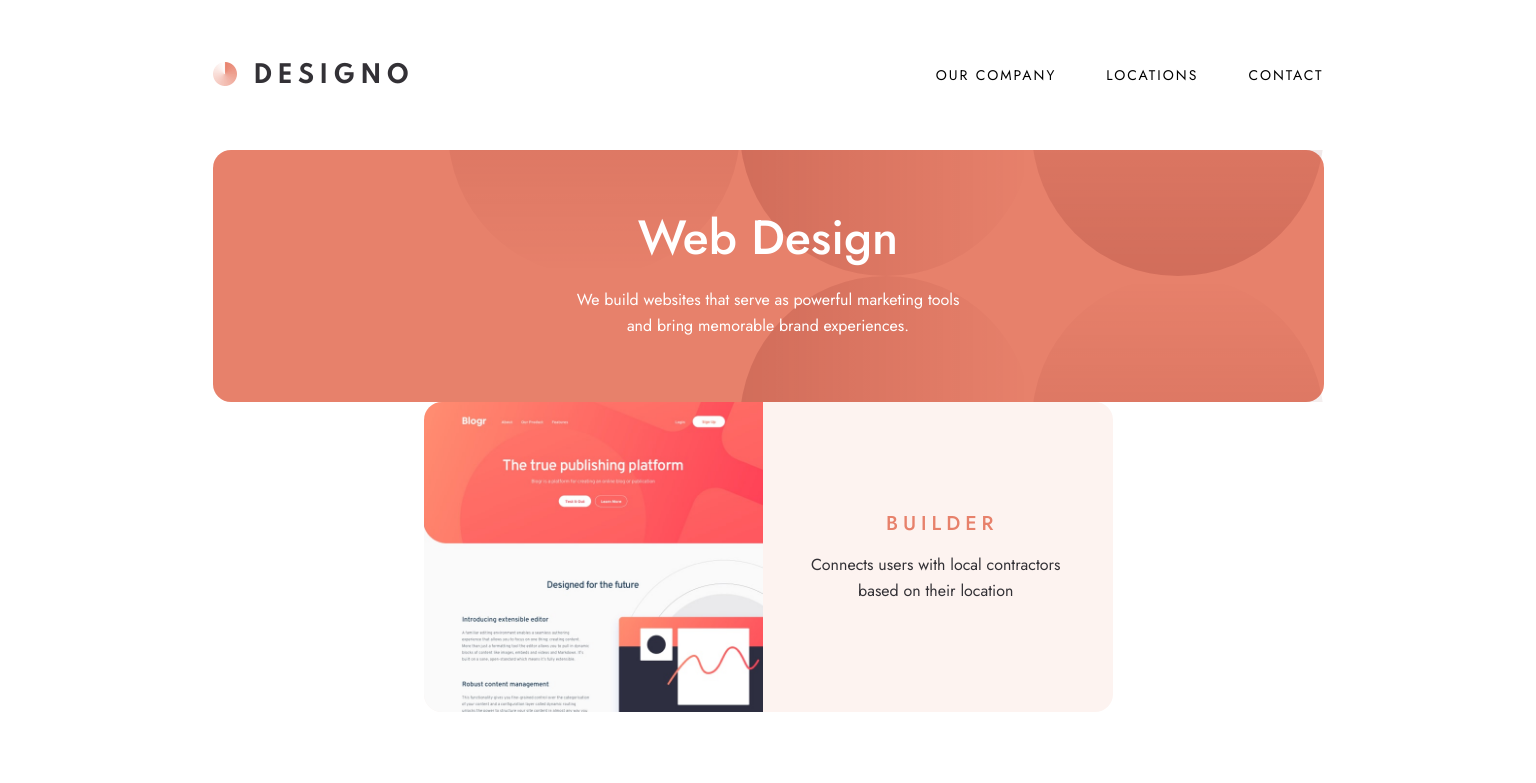
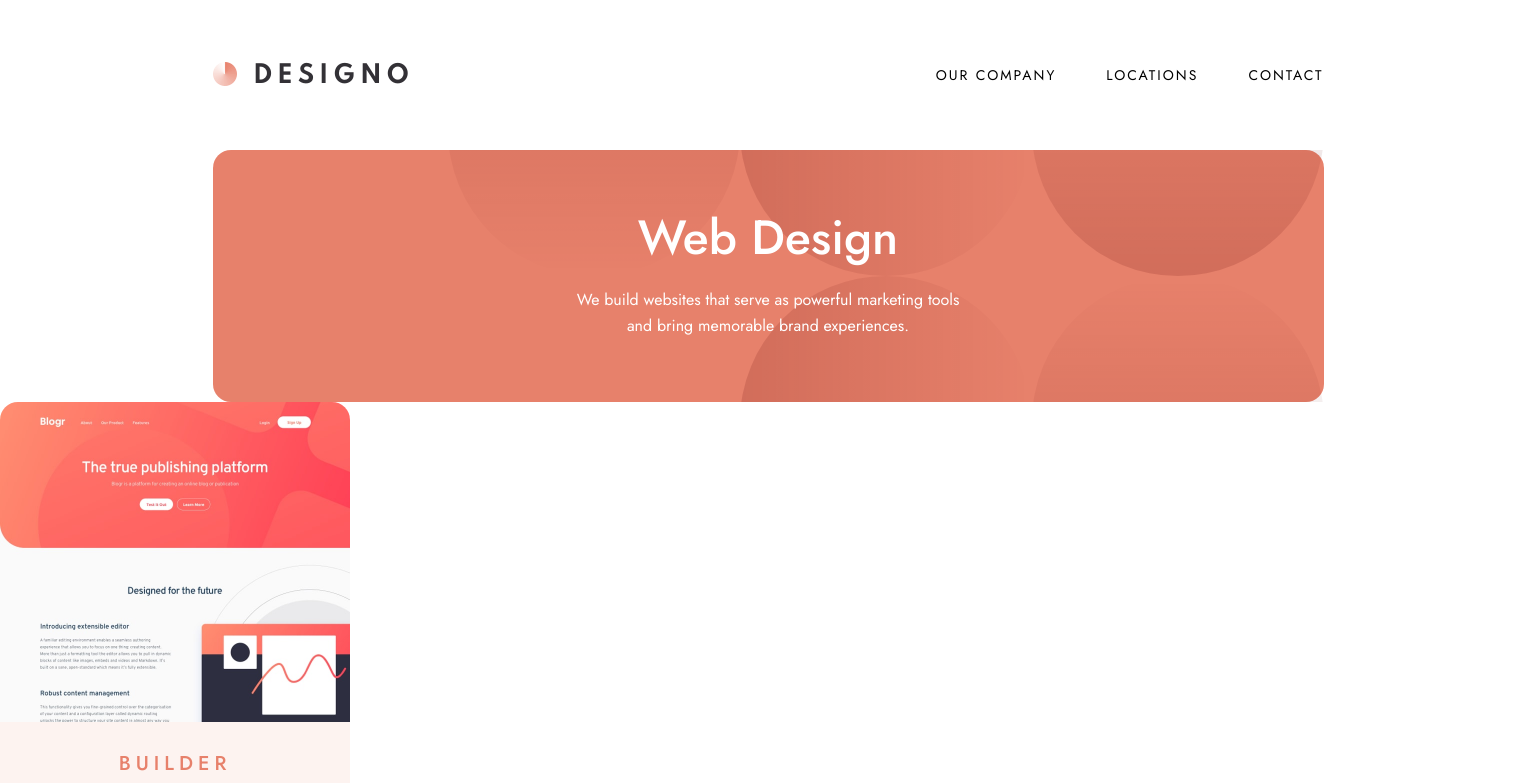
Before and after one commit to LucasS-Goncalves/designo, an Angular app: page /web-design in a window 1536 px wide. Shown: the top 783 px of the page. Built offline with nearby package versions, Linux system fonts and the light colour scheme.

Commit message:
finishing design card's styles for desktops

```diff
--- a/src/app/_components/design-card/design-card.component.scss
+++ b/src/app/_components/design-card/design-card.component.scss
@@ -3,7 +3,6 @@
 .card_container{
   width: 327px;
   height: 478px;
-  margin: 0 auto;
   background-color: $light-bege;
   border-radius: 18px;
   position: relative;
@@ -36,7 +35,7 @@
     }
 
     p{
-      width: 267px;
+      width: 100%;
       font-size: 1rem;
       font-weight: 400;
       line-height: 26px;
@@ -66,3 +65,25 @@
     }
   }
 }
+
+@media(min-width: 1366px){
+
+  .card_container{
+    width: 350px;
+    height: 478px;
+
+    img{
+      width: 100%;
+      height: 320px;
+      border-radius: 18px 18px 0 0;
+    }
+
+    article{
+      width: 286px;
+      right: unset;
+      top: 73%;
+      left: 50%;
+      transform: translateY(0) translateX(-50%);
+    }
+  }
+}
```
